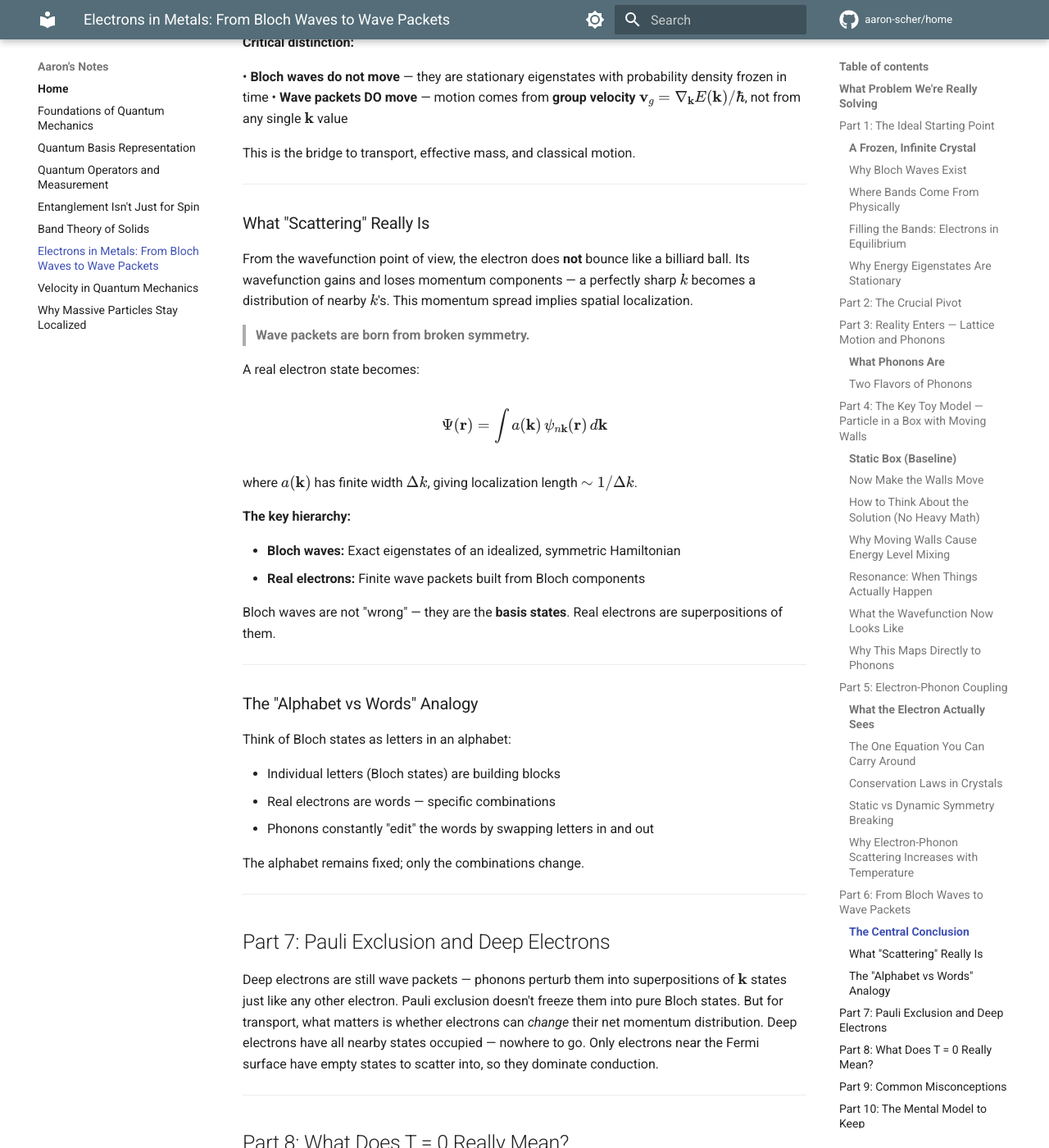
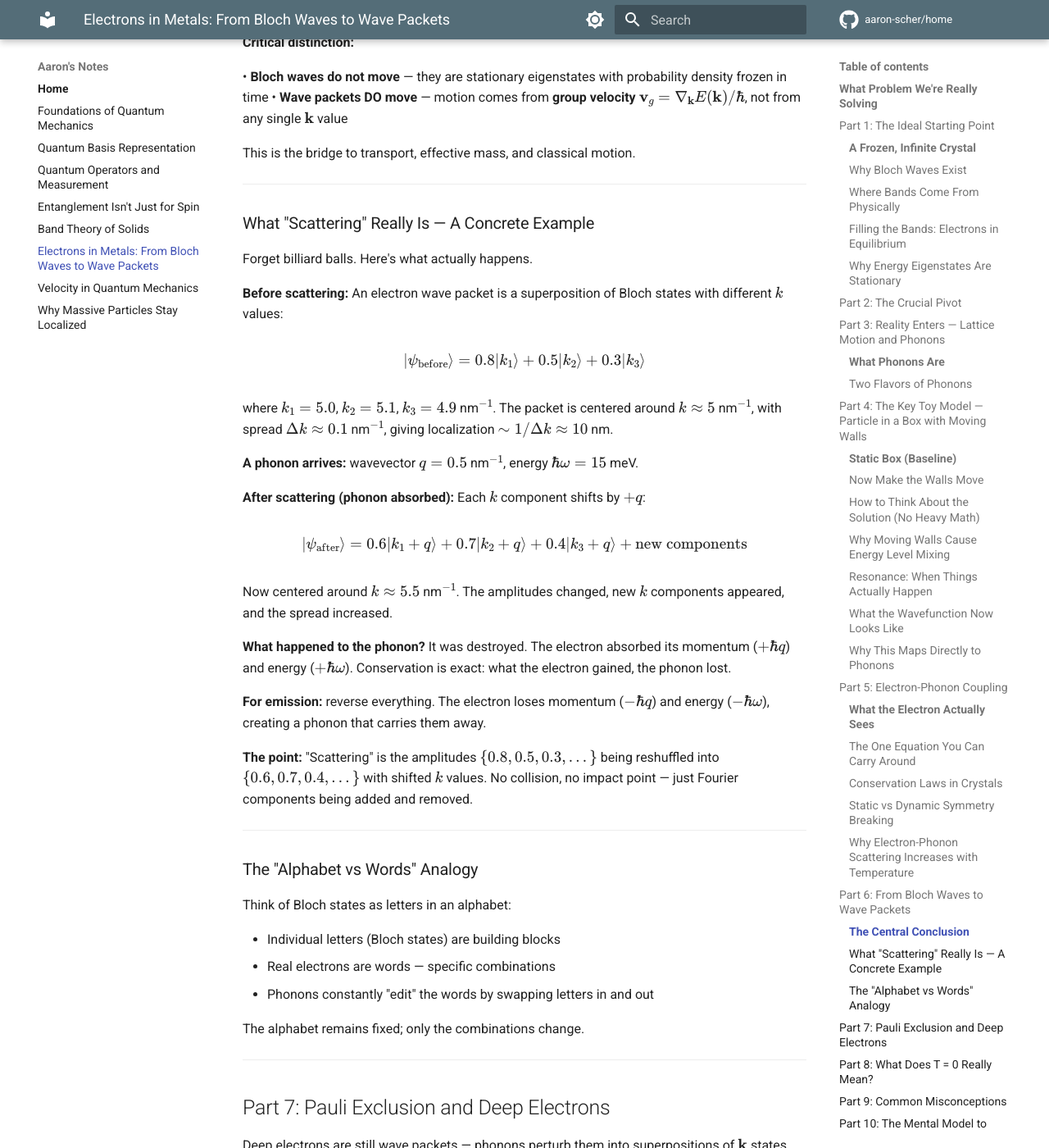
Before and after one commit to aaron-scher/home, an MkDocs documentation site: the page built from docs/quantum-mechanics/electrons-in-metals.md, in a window 1280 px wide and 1400 px high, scrolled down 12524 px. Shown: the whole window at 82% size. Built offline with MkDocs 1.6.1 and Material for MkDocs 9.7.7, drawn with Linux system fonts in a browser that asks for light colours; comment, search, counter and statistics services are not loaded.

Commit message:
Add concrete numerical example of scattering: before/after k-components, phonon conservation

```diff
--- a/docs/quantum-mechanics/electrons-in-metals.md
+++ b/docs/quantum-mechanics/electrons-in-metals.md
@@ -500,26 +500,29 @@ This is the bridge to transport, effective mass, and classical motion.
 
 ---
 
-### What "Scattering" Really Is
+### What "Scattering" Really Is — A Concrete Example
 
-From the wavefunction point of view, the electron does **not** bounce like a billiard ball. Its wavefunction gains and loses momentum components — a perfectly sharp $k$ becomes a distribution of nearby $k$'s. This momentum spread implies spatial localization.
+Forget billiard balls. Here's what actually happens.
 
-> **Wave packets are born from broken symmetry.**
+**Before scattering:** An electron wave packet is a superposition of Bloch states with different $k$ values:
 
-A real electron state becomes:
+$$|\psi_{\text{before}}\rangle = 0.8|k_1\rangle + 0.5|k_2\rangle + 0.3|k_3\rangle$$
 
-$$
-\Psi(\mathbf{r}) = \int a(\mathbf{k}) \, \psi_{n\mathbf{k}}(\mathbf{r}) \, d\mathbf{k}
-$$
+where $k_1 = 5.0$, $k_2 = 5.1$, $k_3 = 4.9$ nm$^{-1}$. The packet is centered around $k \approx 5$ nm$^{-1}$, with spread $\Delta k \approx 0.1$ nm$^{-1}$, giving localization $\sim 1/\Delta k \approx 10$ nm.
 
-where $a(\mathbf{k})$ has finite width $\Delta k$, giving localization length $\sim 1/\Delta k$.
+**A phonon arrives:** wavevector $q = 0.5$ nm$^{-1}$, energy $\hbar\omega = 15$ meV.
 
-**The key hierarchy:**
+**After scattering (phonon absorbed):** Each $k$ component shifts by $+q$:
 
-- **Bloch waves:** Exact eigenstates of an idealized, symmetric Hamiltonian
-- **Real electrons:** Finite wave packets built from Bloch components
+$$|\psi_{\text{after}}\rangle = 0.6|k_1 + q\rangle + 0.7|k_2 + q\rangle + 0.4|k_3 + q\rangle + \text{new components}$$
 
-Bloch waves are not "wrong" — they are the **basis states**. Real electrons are superpositions of them.
+Now centered around $k \approx 5.5$ nm$^{-1}$. The amplitudes changed, new $k$ components appeared, and the spread increased.
+
+**What happened to the phonon?** It was destroyed. The electron absorbed its momentum ($+\hbar q$) and energy ($+\hbar\omega$). Conservation is exact: what the electron gained, the phonon lost.
+
+**For emission:** reverse everything. The electron loses momentum ($-\hbar q$) and energy ($-\hbar\omega$), creating a phonon that carries them away.
+
+**The point:** "Scattering" is the amplitudes $\{0.8, 0.5, 0.3, ...\}$ being reshuffled into $\{0.6, 0.7, 0.4, ...\}$ with shifted $k$ values. No collision, no impact point — just Fourier components being added and removed.
 
 ---
 
```
